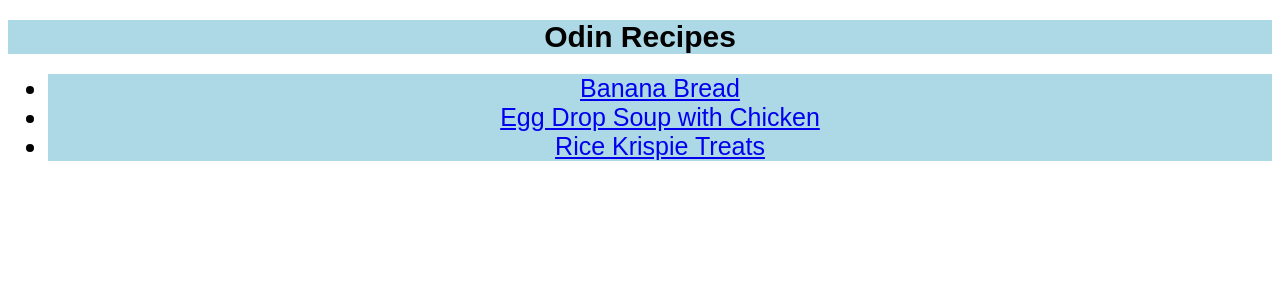
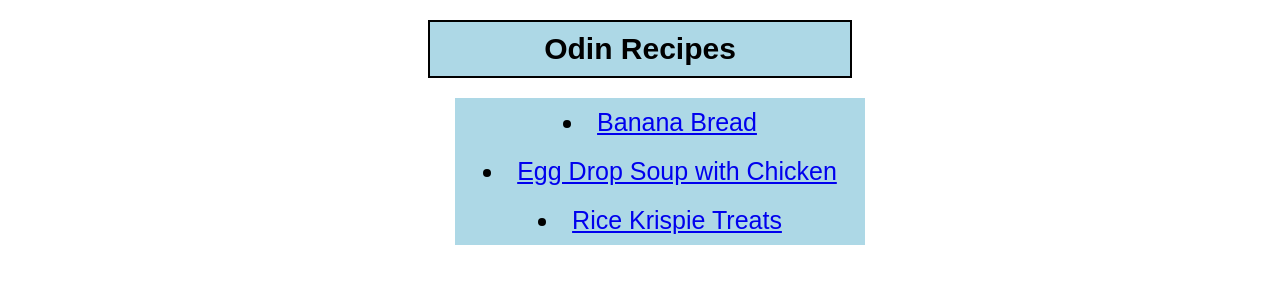
Before and after one commit to Hanwiiii/odin-recipes, a plain HTML site: page index.html in a window 1280 px wide. Drawn offline with Linux system fonts and the light colour scheme.

```diff
--- a/styles.css
+++ b/styles.css
@@ -8,6 +8,10 @@ h1{
     color: black;
     font-size: 30px;
     text-align: center;
+    width: 400px;
+    margin: 20px auto;
+    padding: 10px 10px;
+    border: 2px solid black;
 
 }
 
@@ -16,5 +20,11 @@ h1{
     color: black;
     font-size: 25px;
     text-align: center;
-
+    width: 400px;
+    margin: auto;
+    padding: 10px 5px;
 }
+ul{
+    text-align: center;
+    list-style-position: inside;
+}
```
